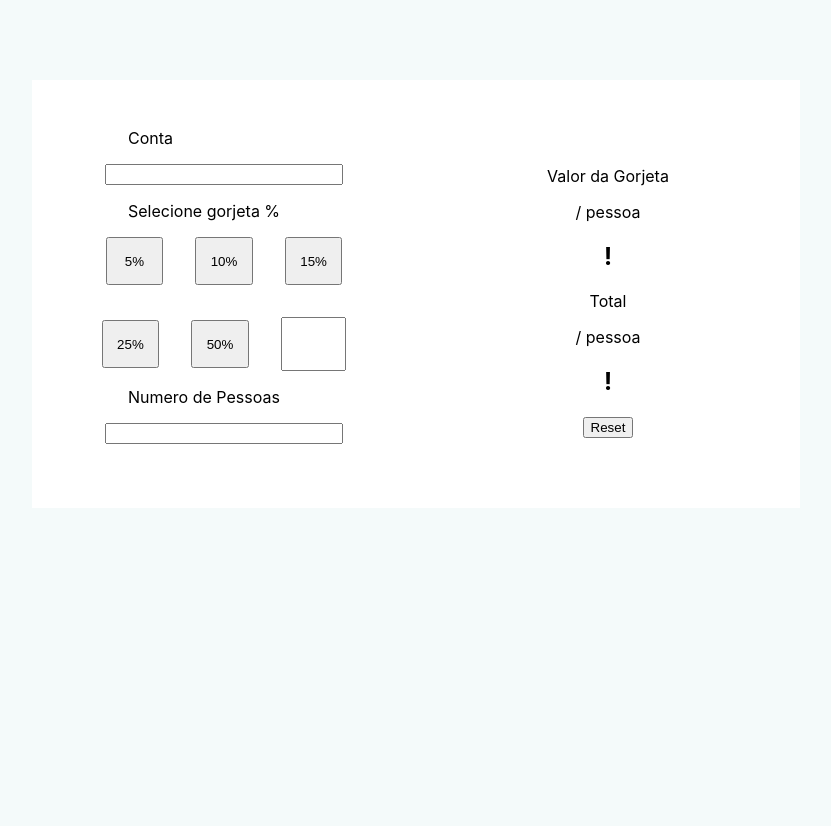
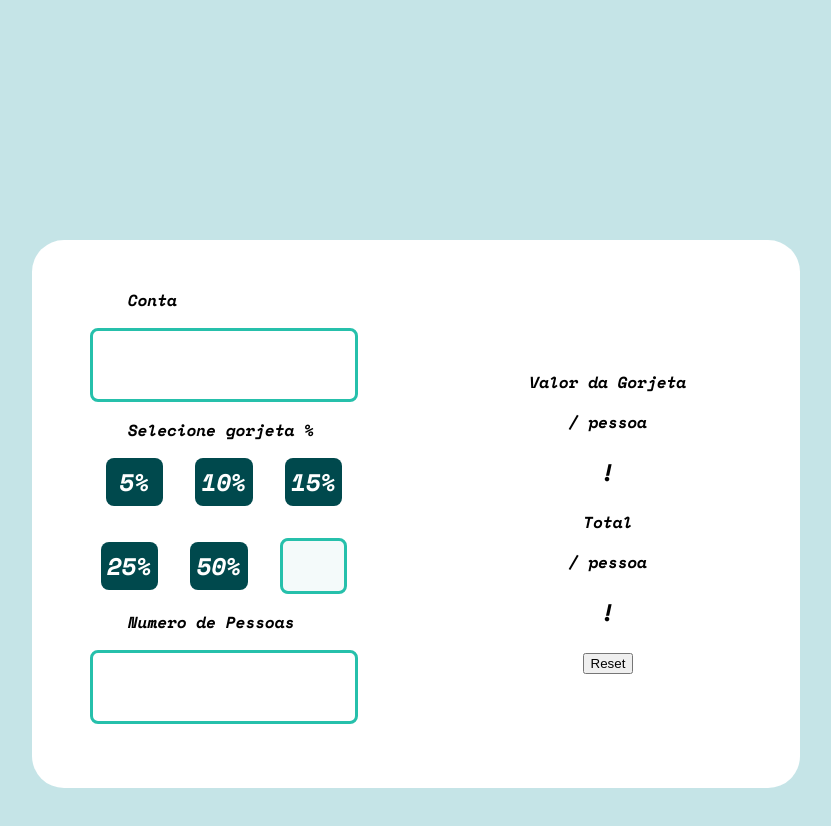
Before and after one commit to GuilhermeSOliveira/CalculadoraDeGorjetas, a React (Create React App) app: page / in a window 1280 px wide. Shown: the top 826 px of the page, without its empty margins (224-1055 px from the left). Before the commit the page ends 800 px from the top, so only its background shows below. Built offline with nearby package versions, Linux system fonts and the light colour scheme.

Commit message:
Finalizando design do lado esquerdo

```diff
--- a/public/index.html
+++ b/public/index.html
@@ -24,7 +24,9 @@
       work correctly both with client-side routing and a non-root public URL.
       Learn how to configure a non-root public URL by running `npm run build`.
     -->
-    <title>React App</title>
+    <link href="https://fonts.googleapis.com/css2?family=Space+Mono:ital,wght@1,700&display=swap" rel="stylesheet">
+
+    <title>Calculadora de Gorjeta</title>
   </head>
   <body>
     <noscript>You need to enable JavaScript to run this app.</noscript>
--- a/src/App.css
+++ b/src/App.css
@@ -1,6 +1,5 @@
 .App {
   text-align: center;
-  background-color: hsl(189, 41%, 97%);
   height: 100%;
 }
 
--- a/src/components/Index.jsx
+++ b/src/components/Index.jsx
@@ -16,7 +16,7 @@ function Template () {
                         <button className={styles.botao}>15%</button>
                         <button className={styles.botao}>25%</button>
                         <button className={styles.botao}>50%</button>
-                        <input className={styles.botao}></input>
+                        <input className={styles.inputbotao}></input>
 
                         <label className={styles.titulo}>Numero de Pessoas</label>
                         <input type="number" className={styles.valor}></input>
--- a/src/components/Index.module.css
+++ b/src/components/Index.module.css
@@ -2,9 +2,11 @@
     display: flex;
     justify-content: center;
     align-items: center;
-    margin: 5rem auto;
+    margin: 15rem auto;
     width: 60%;
-    background-color: hsl(0, 0%, 100%);
+    background-color: #FFF;
+    border-radius: 2rem;
+    font-family: 'Space Mono', monospace;
 }
 
 .item {
@@ -12,11 +14,32 @@
     flex-basis: 50%;
 }
 
-.botao {
+.botao, .inputbotao {
     display: inline-block;
     height: 3rem;
     width: 20%;
     margin: 1rem;
+    font-family: 'Space Mono', monospace;
+    color: #FFF;
+    font-size: 1.5rem;
+    border: none;
+    border-radius: 0.5rem;
+}
+
+.botao {
+    background-color: hsl(183, 100%, 15%);
+    cursor: pointer;
+}
+
+.botao:hover {
+    background-color: hsl(172, 67%, 45%);
+}
+
+.inputbotao {
+    background-color: hsl(189, 41%, 97%);
+    border: solid hsl(172, 67%, 45%);
+    text-align: right;
+    color: hsl(183, 100%, 15%);
 }
 
 .titulo {
@@ -29,4 +52,11 @@
     display: block;
     width: 80%;
     margin: 1rem auto;
+    padding: 1rem;
+    font-family: 'Space Mono', monospace;
+    border-radius: 0.5rem;
+    border: solid hsl(172, 67%, 45%);
+    color: hsl(183, 100%, 15%);
+    text-align: right;
+    font-size: 1.5rem;
 }
--- a/src/index.css
+++ b/src/index.css
@@ -5,7 +5,7 @@ body {
     sans-serif;
   -webkit-font-smoothing: antialiased;
   -moz-osx-font-smoothing: grayscale;
-  background-color: hsl(189, 41%, 97%);
+  background-color: hsl(185, 41%, 84%);
 }
 
 code {
```
